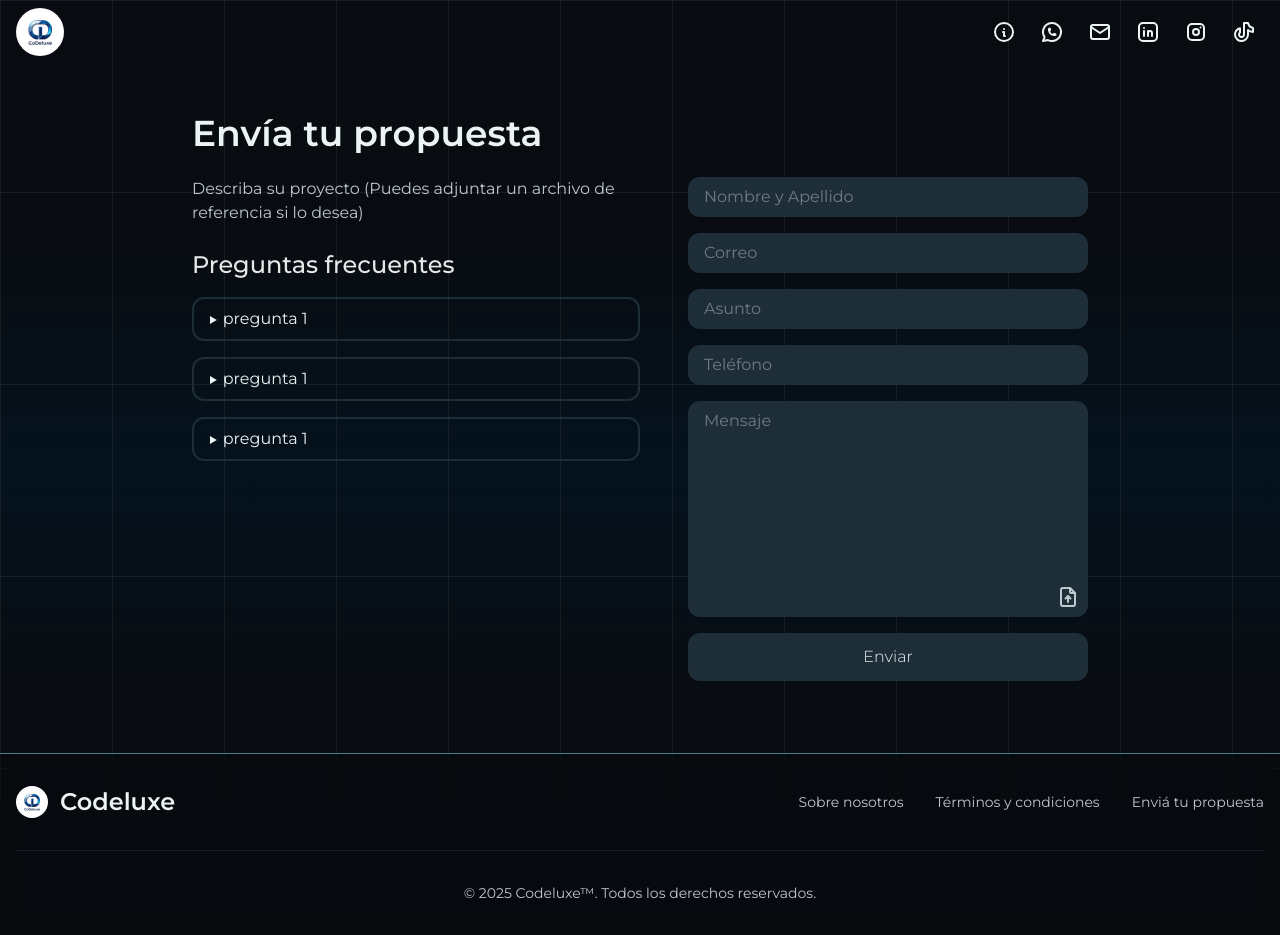
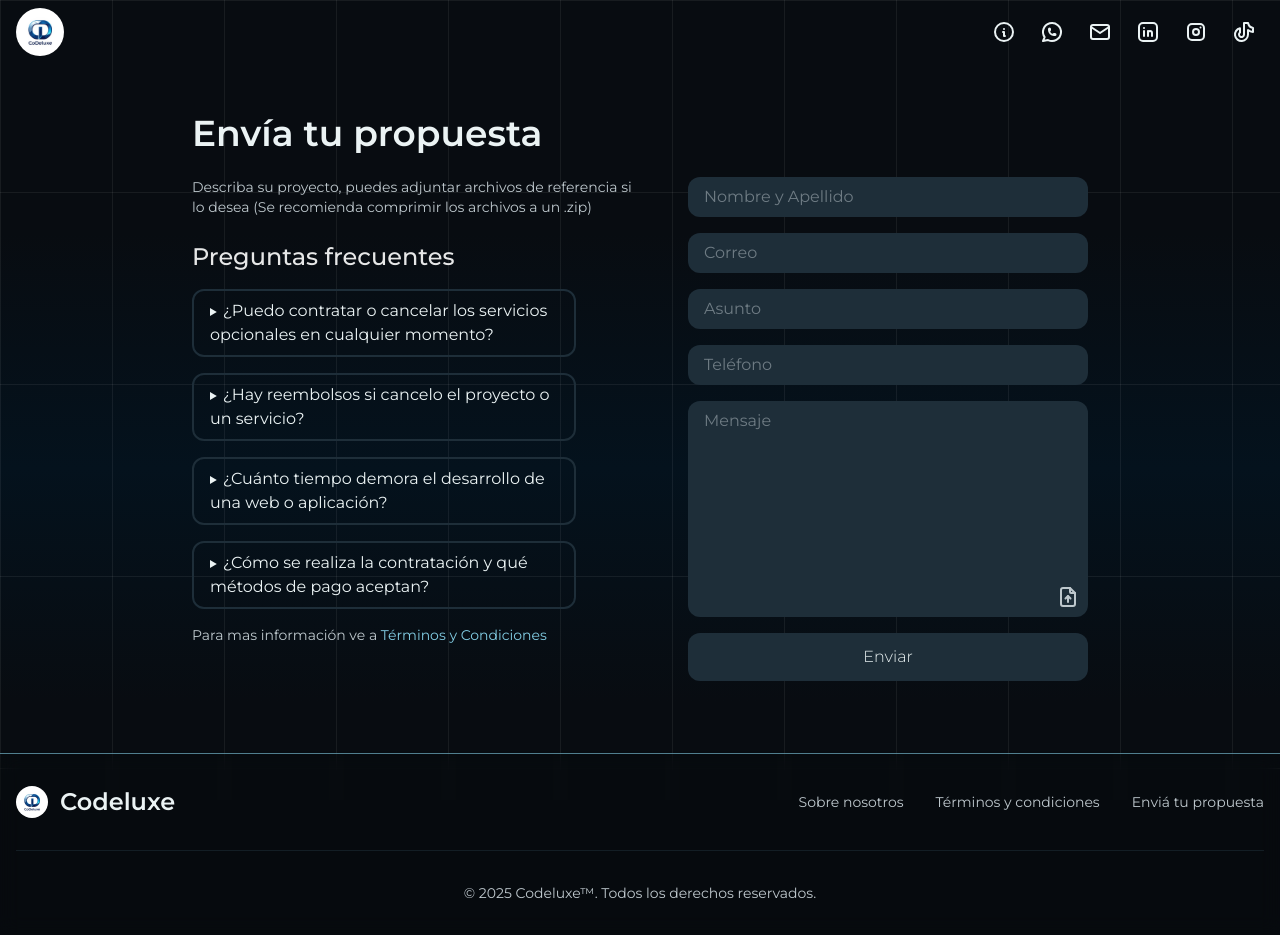
Before and after one commit to nicoplacente/codeluxe, a Next.js app: page /propuesta in a window 1280 px wide. Built offline with nearby package versions, Linux system fonts and the light colour scheme.

Commit message:
new changes

```diff
--- a/src/app/propuesta/page.jsx
+++ b/src/app/propuesta/page.jsx
@@ -1,101 +1,25 @@
 import Title from "@/ui/title";
-import { IconFileUpload } from "@tabler/icons-react";
-import SubmitButton from "@/components/submit-button";
-import SubTitle from "@/ui/sub-title";
+import FAQs from "@/page-sections/faqs";
+import FormPreview from "@/page-sections/form-preview";
 
 export default function Propuesta() {
   return (
     <main className="flex flex-col">
       <Title>Envía tu propuesta</Title>
       <h2 className="!text-secondary-txt text-pretty max-w-md md:hidden mt-6 text-sm">
-        Describa su proyecto (Puedes adjuntar un archivo de referencia si lo
-        desea)
+        Describa su proyecto, puedes adjuntar archivos de referencia si lo desea
+        (Se recomienda comprimir los archivos a un .zip)
       </h2>
       <div className="flex flex-col-reverse md:flex-row gap-12 my-6">
         <div className="flex flex-col gap-6">
-          <h2 className="!text-secondary-txt text-pretty max-w-md hidden md:block">
-            Describa su proyecto (Puedes adjuntar un archivo de referencia si lo
-            desea)
+          <h2 className="!text-secondary-txt text-pretty max-w-md text-sm hidden md:block">
+            Describa su proyecto, puedes adjuntar archivos de referencia si lo
+            desea (Se recomienda comprimir los archivos a un .zip)
           </h2>
 
-          <section>
-            <SubTitle className="text-2xl !text-white/90">
-              Preguntas frecuentes
-            </SubTitle>
-            <article className="flex flex-col gap-4 my-4">
-              <details className="border-2 border-secondary rounded-xl hover:bg-black/30 transition duration-300 cursor-pointer">
-                <summary className="text-primary-txt text-sm sm:text-base marker:text-xs px-4 py-2">
-                  pregunta 1
-                </summary>
-                <p className="text-xs sm:text-sm text-secondary-txt pl-4 my-2">
-                  respuesta a la pregunta 1 xd xd xdddd
-                </p>
-              </details>
-
-              <details className="border-2 border-secondary rounded-xl hover:bg-black/30 transition duration-300 cursor-pointer">
-                <summary className="text-primary-txt text-sm sm:text-base marker:text-xs px-4 py-2">
-                  pregunta 1
-                </summary>
-                <p className="text-xs sm:text-sm text-secondary-txt pl-4 my-2">
-                  respuesta a la pregunta 1 xd xd xdddd
-                </p>
-              </details>
-
-              <details className="border-2 border-secondary rounded-xl hover:bg-black/30 transition duration-300 cursor-pointer">
-                <summary className="text-primary-txt text-sm sm:text-base marker:text-xs px-4 py-2">
-                  pregunta 1
-                </summary>
-                <p className="text-xs sm:text-sm text-secondary-txt pl-4 my-2">
-                  respuesta a la pregunta 1 xd xd xdddd
-                </p>
-              </details>
-            </article>
-          </section>
+          <FAQs />
         </div>
-
-        <form
-          action="#"
-          className="form-propuesta text-secondary-txt flex flex-col gap-4 flex-1"
-        >
-          <input
-            id="name"
-            type="text"
-            placeholder="Nombre y Apellido"
-            name="name"
-          />
-
-          <input id="email" type="email" placeholder="Correo" name="email" />
-
-          <input id="subject" type="text" placeholder="Asunto" name="subject" />
-
-          <input id="phone" type="text" placeholder="Teléfono" name="phone" />
-
-          <div className="coolinput relative">
-            <textarea
-              id="description"
-              placeholder="Mensaje"
-              name="description"
-              className="input"
-            ></textarea>
-
-            <label
-              className="absolute bottom-0 right-0 cursor-pointer p-2 active:text-primary hover:bg-black/20 rounded-xl transition-colors"
-              htmlFor="uploadFile"
-              title="Adjuntar archivo"
-            >
-              <IconFileUpload />
-            </label>
-
-            <input
-              id="uploadFile"
-              type="file"
-              name="reference"
-              className="hidden"
-            />
-          </div>
-
-          <SubmitButton />
-        </form>
+        <FormPreview />
       </div>
     </main>
   );
--- a/src/app/terminos/page.jsx
+++ b/src/app/terminos/page.jsx
@@ -143,6 +143,9 @@ export default function Terminos() {
             <strong>Mercado Pago</strong>
           </li>
           <li>
+            <strong>Transferencia Bancaria</strong>
+          </li>
+          <li>
             <strong>Criptomonedas</strong> (previa coordinación y confirmación)
           </li>
         </ul>
@@ -185,6 +188,7 @@ export default function Terminos() {
             href="mailto:codeluxetech@gmail.com"
             rel="noopener noreferrer nofollow"
             aria-label="Correo de Codeluxe"
+            target="_blank"
             className="font-semibold text-primary hover:underline"
           >
             codeluxetech@gmail.com
--- /dev/null
+++ b/src/page-sections/faqs.jsx
@@ -0,0 +1,54 @@
+"use client";
+
+import SubTitle from "@/ui/sub-title";
+import { FAQs as faqs } from "@/utils/constants";
+import Link from "next/link";
+import { useState } from "react";
+
+export default function FAQs() {
+  const [activeFAQ, setActiveFAQ] = useState(null);
+
+  return (
+    <section>
+      <SubTitle className="text-2xl !text-white/90">
+        Preguntas frecuentes
+      </SubTitle>
+      <article className="flex flex-col gap-4 my-4">
+        {faqs.map(({ id, question, p1, p2 }) => (
+          <details
+            key={id}
+            open={activeFAQ === id}
+            onClick={(e) => {
+              e.preventDefault();
+              setActiveFAQ((prev) => (prev === id ? null : id));
+            }}
+            className="border-2 border-secondary rounded-xl hover:bg-black/30 transition w-full md:max-w-sm duration-300 cursor-pointer"
+          >
+            <summary className="text-primary-txt text-sm sm:text-base marker:text-xs px-4 py-2">
+              {question}
+            </summary>
+            <p className="text-xs sm:text-sm text-secondary-txt px-4 pb-4 my-2">
+              {p1}
+            </p>
+
+            {p2 && (
+              <p className="text-xs sm:text-sm text-secondary-txt px-4 pb-4 my-2">
+                {p2}
+              </p>
+            )}
+          </details>
+        ))}
+      </article>
+      <p className="text-sm text-pretty">
+        Para mas información ve a{" "}
+        <Link
+          aria-label="Términos y Condiciones"
+          className="font-semibol text-primary hover:underline"
+          href="/terminos"
+        >
+          Términos y Condiciones
+        </Link>
+      </p>
+    </section>
+  );
+}
--- /dev/null
+++ b/src/page-sections/form-preview.jsx
@@ -0,0 +1,112 @@
+"use client";
+
+import SubmitButton from "@/components/submit-button";
+import { IconFileUpload } from "@tabler/icons-react";
+import { useState } from "react";
+
+export default function FormPreview() {
+  const [filePreviews, setFilePreviews] = useState([]);
+
+  function handleFileChange(e) {
+    const files = Array.from(e.target.files);
+    const validFiles = files.filter((file) => file.size);
+    // const validFiles = files.filter((file) => file.size <= 2 * 1024 * 1024);  // Máx 2MB
+
+    if (validFiles.length !== files.length) {
+      alert("Algunos archivos superan el límite de 2MB y fueron descartados.");
+    }
+
+    setFilePreviews((prev) => [...prev, ...validFiles]);
+  }
+
+  function removeFile(indexToRemove) {
+    setFilePreviews((prev) => {
+      const newFiles = [...prev];
+      newFiles.splice(indexToRemove, 1);
+      return newFiles;
+    });
+  }
+  return (
+    <form
+      action="#"
+      className="form-propuesta text-secondary-txt flex flex-col gap-4 flex-1"
+    >
+      <input
+        id="name"
+        type="text"
+        placeholder="Nombre y Apellido"
+        name="name"
+      />
+
+      <input id="email" type="email" placeholder="Correo" name="email" />
+
+      <input id="subject" type="text" placeholder="Asunto" name="subject" />
+
+      <input id="phone" type="text" placeholder="Teléfono" name="phone" />
+
+      <div className="coolinput relative">
+        <textarea
+          id="description"
+          placeholder="Mensaje"
+          name="description"
+          className="input"
+        ></textarea>
+
+        <label
+          className="absolute bottom-0 right-0 cursor-pointer p-2 active:text-primary hover:bg-black/20 rounded-xl transition-colors"
+          htmlFor="uploadFile"
+          title="Adjuntar archivo"
+        >
+          <IconFileUpload />
+        </label>
+
+        {/* <input
+        id="uploadFile"
+        type="file"
+        multiple
+        name="reference"
+        className="hidden"
+      /> */}
+
+        <input
+          id="uploadFile"
+          type="file"
+          multiple
+          name="reference"
+          className="hidden"
+          onChange={handleFileChange}
+        />
+      </div>
+
+      {filePreviews.length > 0 && (
+        <div className="flex gap-2 mt-2 flex-wrap">
+          {filePreviews.map((file, index) => (
+            <div
+              key={index}
+              className="flex items-center gap-2 text-sm min-w-fit border border-primary/30 rounded-xl px-3 py-2 bg-black/10 relative"
+            >
+              {file.type.startsWith("image/") && (
+                <img
+                  src={URL.createObjectURL(file)}
+                  alt={`Vista previa de ${file.name}`}
+                  className="size-10 object-cover rounded-xl"
+                />
+              )}
+              <span className="max-w-[120px] truncate">{file.name}</span>
+              <button
+                type="button"
+                onClick={() => removeFile(index)}
+                className="ml-1 font-bold cursor-pointer hover:opacity-70 rounded-xl transition"
+                title="Eliminar archivo"
+              >
+                ❌
+              </button>
+            </div>
+          ))}
+        </div>
+      )}
+
+      <SubmitButton />
+    </form>
+  );
+}
--- a/src/utils/constants.js
+++ b/src/utils/constants.js
@@ -123,3 +123,31 @@ export const navOptions = [
     target: "_blank",
   },
 ];
+
+export const FAQs = [
+  {
+    id: 1,
+    question:
+      "¿Puedo contratar o cancelar los servicios opcionales en cualquier momento?",
+    p1: "Sí, los servicios opcionales pueden contratarse o cancelarse en cualquier momento. Podés elegir uno o varios según tus necesidades, y si contratás todos juntos, accedés a un <strong>descuento exclusivo</strong>.",
+    p2: "Solo abonás el desarrollo de la app o página web como un pago único. Incluye un dominio gratuito del tipo tu-pagina.vercel.app. Más adelante podés contratar mantenimiento o dominio personalizado y profesional si lo deseás.",
+  },
+  {
+    id: 2,
+    question: "¿Hay reembolsos si cancelo el proyecto o un servicio?",
+    p1: "No. El pago por la app o web es sin reembolso: se abona 50% al iniciar y 50% al finalizar. En el caso de los servicios adicionales (mantenimiento, dominio, etc.).",
+    p2: "Podés dejar de pagarlos, darlos de baja o volver a contratarlos en cualquier momento sin penalidad.",
+  },
+  {
+    id: 3,
+    question: "¿Cuánto tiempo demora el desarrollo de una web o aplicación?",
+    p1: "Depende de la complejidad del proyecto. Una landing page simple puede entregarse en 2 a 5 días hábiles. Un desarrollo más personalizado puede demorar entre 1 y 4 semanas. En casos complejos, el plazo puede ser indeterminado, pero siempre será informado con anticipación.",
+    p2: "El proceso comienza una vez realizado el primer pago del 50%, y no se entrega el producto final ni se habilita el dominio hasta completar el 100% del pago, según lo establecido en los términos y condiciones.",
+  },
+  {
+    id: 4,
+    question: "¿Cómo se realiza la contratación y qué métodos de pago aceptan?",
+    p1: "Para comenzar, se definen los requisitos y se realiza un anticipo del 50%. El resto se abona al finalizar luego de ser entregada la página.",
+    p2: "Aceptamos Mercado Pago, Transferencia Bancaria y Criptomonedas.",
+  },
+];
```
Also changed, not shown: 1 other file (tests, documents, lock files or other folders).
